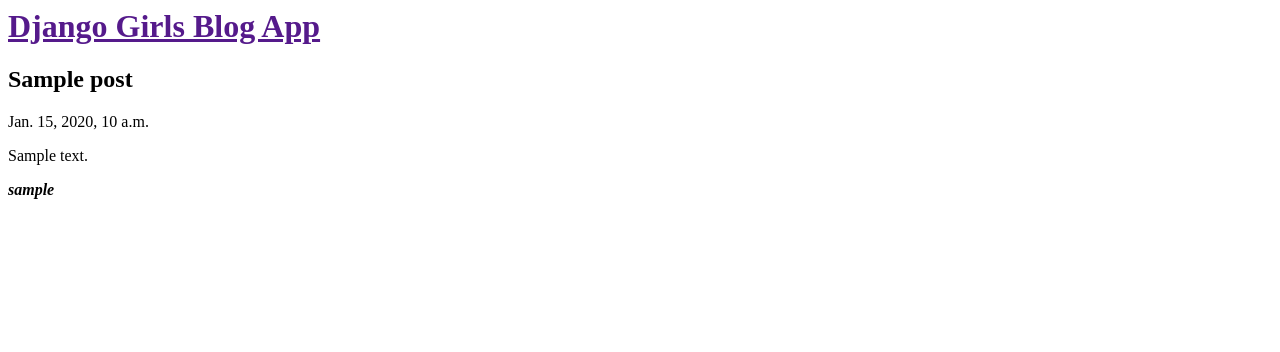
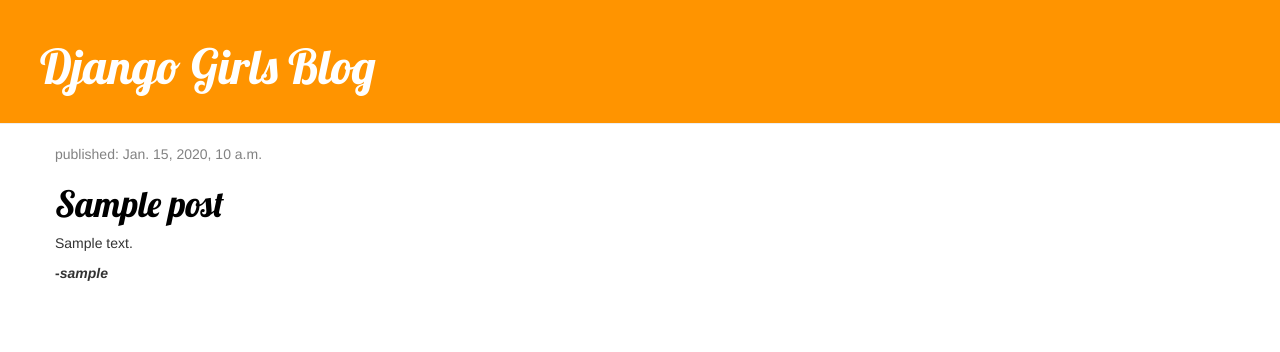
Before and after one commit to steven-ferrer/my-first-blog, a Django app: template blog/templates/blog/post_list.html in a window 1280 px wide. Shown: the top 352 px of the page. Run offline with Django 3.2, Linux system fonts and the light colour scheme; the template is opened without the code that fills it: values that come from a table or form of the project are taken from there, others are empty; tables that the repository leaves empty hold one stand-in row (values such as "Sample post"); some libraries are stand-ins or nearby versions.

Commit message:
Added boostrap, blog.css, created a base.html template, and extended post_list.html from base.html

```diff
--- /dev/null
+++ b/blog/static/css/blog.css
@@ -0,0 +1,46 @@
+.page-header {
+    background-color: #ff9400;
+    margin-top: 0;
+    padding: 20px 20px 20px 40px;
+}
+
+.page-header h1, .page-header h1 a, .page-header h1 a:visited, .page-header h1 a:active {
+    color: #ffffff;
+    font-size: 36pt;
+    text-decoration: none;
+}
+
+.content {
+    margin-left: 40px;
+}
+
+h1, h2, h3, h4 {
+    font-family: 'Lobster', cursive;
+}
+
+.date {
+    color: #828282;
+}
+
+.save {
+    float: right;
+}
+
+.post-form textarea, .post-form input {
+    width: 100%;
+}
+
+.top-menu, .top-menu:hover, .top-menu:visited {
+    color: #ffffff;
+    float: right;
+    font-size: 26pt;
+    margin-right: 20px;
+}
+
+.post {
+    margin-bottom: 70px;
+}
+
+.post h1 a, .post h1 a:visited{
+    color: #000000;
+}
--- /dev/null
+++ b/blog/templates/blog/base.html
@@ -0,0 +1,24 @@
+{% load staticfiles %}
+<html>
+<head>
+    <title>Django Girls Blog App</title>
+    <link rel="stylesheet" href="https://maxcdn.bootstrapcdn.com/bootstrap/3.3.7/css/bootstrap.min.css">
+    <link rel="stylesheet" href="https://maxcdn.bootstrapcdn.com/bootstrap/3.3.7/css/bootstrap-theme.min.css">
+    <link href="//fonts.googleapis.com/css?family=Lobster&subset=latin,latin-ext" rel="stylesheet" type="text/css">
+    <link rel="stylesheet" href="{% static 'css/blog.css' %}">
+</head>
+<body>
+    <div class="page-header">
+        <h1><a href="/">Django Girls Blog</a></h1>
+    </div>
+    <div class="content container">
+        <div class="row">
+            <div class="col-md-8">
+                {% block content %}
+                {% endblock %}
+            </div>
+        </div>
+    </div>
+    <script src="https://maxcdn.bootstrapcdn.com/bootstrap/3.3.7/js/bootstrap.min.js"></script>
+</body>
+</html>
--- a/blog/templates/blog/post_list.html
+++ b/blog/templates/blog/post_list.html
@@ -1,18 +1,14 @@
-<html>
-<head>
-    <title>Django Girls Blog App</title>
-</head>
-<body>
-    <div>
-        <h1><a href="">Django Girls Blog App</a></h1>
+{% extends 'blog/base.html' %}
+
+{% block content %}
+    {% for post in posts %}
+    <div class="post">
+        <div class="date">
+            <p>published: {{ post.published_date }}</p>
+        </div>
+        <h1><a href="">{{ post.title }}</a></h1>
+        <p>{{ post.text|linebreaksbr }}</p>
+        <p><strong>-<i>{{ post.author.username }}</i></strong></p>
     </div>
-    {% for post in posts %}
-        <div>
-            <h2><a>{{ post.title }}</a></h2>
-            <p>{{ post.published_date }}</p>
-            <p>{{ post.text|linebreaksbr }}</p>
-            <p><strong><i>{{ post.author.username }}</i></strong></p>
-        <div>
     {% endfor %}
-</body>
-</html>
+{% endblock %}
```
